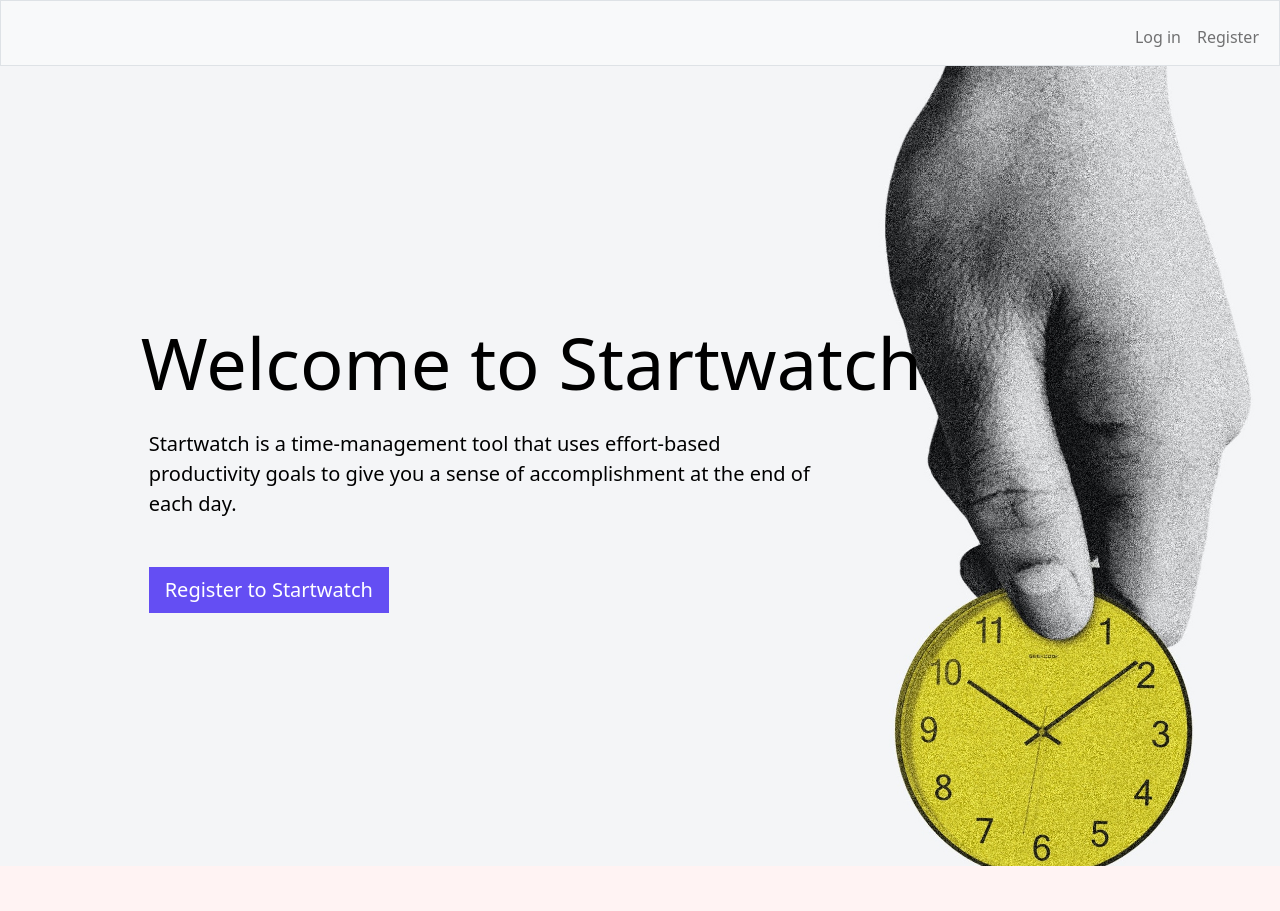
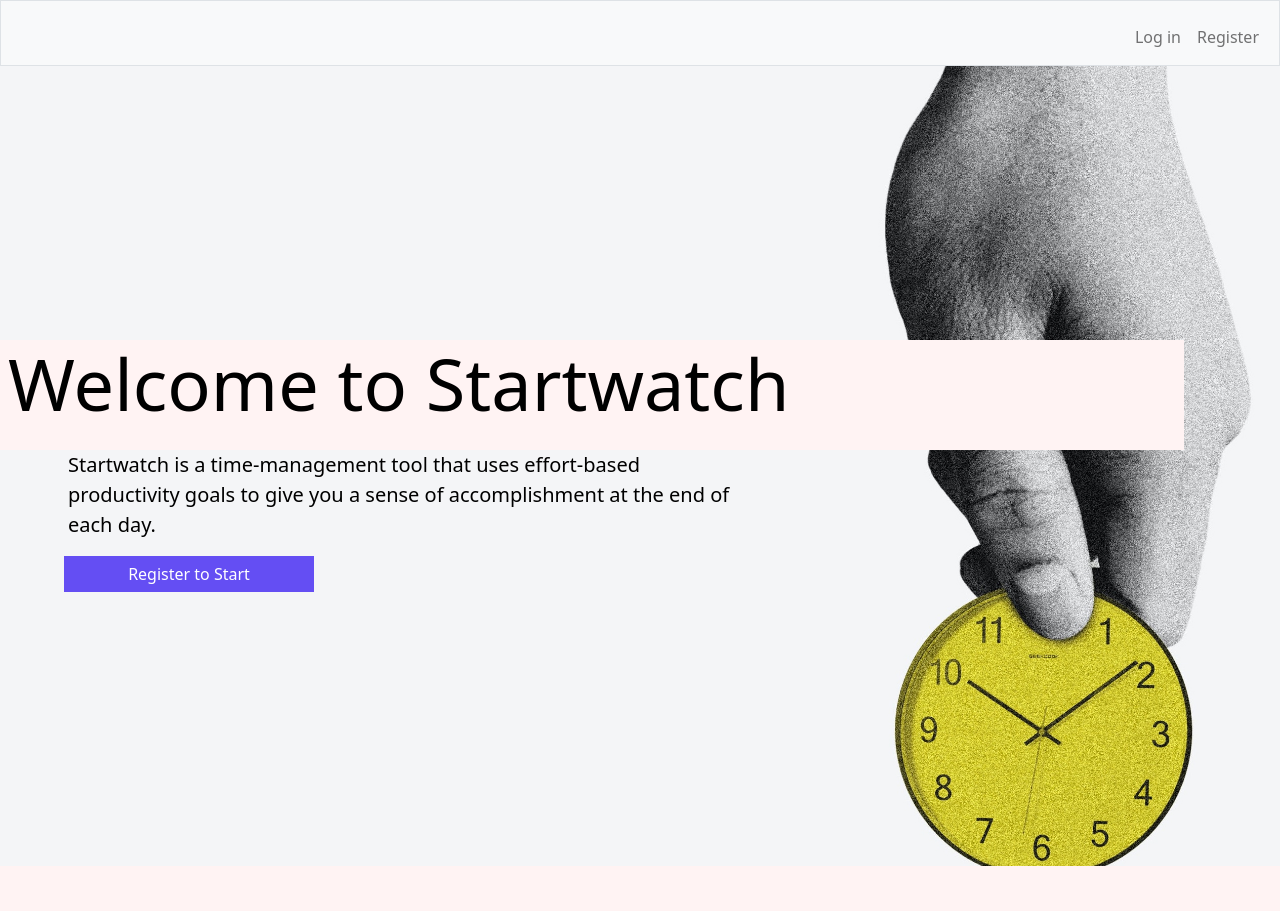
Before and after one commit to zepedae/startwatch, a Flask app: page / in a window 1280 px wide. Shown: the top 911 px of the page. Run offline with Flask 2, Linux system fonts and the light colour scheme.

```diff
--- a/app.py
+++ b/app.py
@@ -115,7 +115,7 @@ def login():
             session['loggedin'] = True
             session['id'] = user['id']
             session['username'] = user['username']
-            return redirect("watches.html")
+            return redirect("/watches")
 
 
     else:
--- a/static/style.css
+++ b/static/style.css
@@ -6,14 +6,90 @@
     font-family: 'Gill Sans', 'Gill Sans MT', Calibri, 'Trebuchet MS', sans-serif;
     font-size: 4em;
 } */
-.container{
-    height: 300px;
-    width: 100%;
+.container-fluid{
   margin-left: auto;
   margin-right: auto;
+}
+
+
+
+/* Landing page */
+.header {
   display: flex;
   flex-direction: column;
+  justify-content: center;
+}
+
+.landing-header {
+  background-image: url('morgan-housel-X_fbh4Utwk4-unsplash.jpg');
+  background-attachment: fixed;
+  background-size: cover;
+  background-position: center;
+  color: rgba(0,0,0,1);
+  align-items: start !important;
+  overflow: visible;
+}
+
+.header-back{
+  width: 100vw !important;
+  background-color: rgb(255, 243, 243);
+  margin-left: calc((-100vw + 100%) / 2);
+  margin-right: calc((-100vw + 100%) * 2);
+
+}
+
+.landing-header-3 {
+  width: 60%;
+  font-size: font-size-base * 1.75 !important;
+}
+
+.btn-land {
+  width: 250px !important;
+  font-weight: 300;
+}
+
+.vertical-center {
+  min-height: 100%;
+  min-height: 100%;
+  display: flex;
   align-items: center;
+}
+
+.features {
+  background-color: rgb(255, 243, 243);
+  height: 400px;
+}
+
+
+/* Log In */
+.header-login {
+  background-color: rgb(255, 243, 243);
+}
+
+.form-control {
+  border-radius: 0;
+}
+
+.btn-std {
+  font-weight: 300px;
+  font-size: 1rem;
+  width: 175px;
+}
+
+#blackout {
+  width:100%;
+  height:100%; /* make sure you have set parents to a height of 100% too*/
+  position: absolute;
+  left:0; top:0;
+  z-index:10; /*just to make sure its on top*/
+  background:rgba(0,0,0,.5);
+  display: none;
+}
+
+#delete-form {
+  display: flex;
+  flex-direction: column;
+  background: white;
 }
 
 #display{
@@ -44,47 +120,6 @@
 
   display: flex;
   align-items: center;
-}
-
-
-.landing-header {
-    background-image: url('morgan-housel-X_fbh4Utwk4-unsplash.jpg');
-    background-attachment: fixed;
-    background-size: cover;
-    background-position: center;
-    color: black;
-}
-
-.landing-header-3 {
-    width: 60%;
-    font-size: font-size-base * 1.75 !important;
-}
-
-.vertical-center {
-    min-height: 100%;
-    min-height: 100vh;
-    display: flex;
-    align-items: center;
-  }
-
-.features {
-    background-color: #fff3f3;
-}
-
-#blackout {
-    width:100%;
-    height:100%; /* make sure you have set parents to a height of 100% too*/
-    position: absolute;
-    left:0; top:0;
-    z-index:10; /*just to make sure its on top*/
-    background:rgba(0,0,0,.5);
-    display: none;
-}
-
-#delete-form {
-    display: flex;
-    flex-direction: column;
-    background: white;
 }
 
 /* Popup container */
--- a/templates/index.html
+++ b/templates/index.html
@@ -56,8 +56,12 @@
                 </div>
             </div>
         </nav>
-        {% block main %}
-        {% endblock %}
+        <main>
+            <div class="container-fluid">
+            {% block main %}
+            {% endblock %}
+            </div>
+        </main>
         {% block javascript %}
         <script src="https://cdn.jsdelivr.net/npm/bootstrap@5.2.3/dist/js/bootstrap.bundle.min.js" integrity="sha384-kenU1KFdBIe4zVF0s0G1M5b4hcpxyD9F7jL+jjXkk+Q2h455rYXK/7HAuoJl+0I4" crossorigin="anonymous"></script>
         {% endblock %}
--- a/templates/landing.html
+++ b/templates/landing.html
@@ -5,37 +5,38 @@ Welcome
 {% endblock %}
 
 {% block main %}
-<main>
-    <div class="container-fluid header landing-header vertical-center">
-        <div class="offset-1 px-4">
+<div class="row header landing-header vertical-center px-5">
+    <div class="header-back px-2">
         <div class="landing-header-2 display-2 mb-4">Welcome to <span class="display-2 landing-sw">Startwatch</span></div>
-            <p class="landing-header-3 lead mb-5 ms-2">
+    </div>
+    <p class="landing-header-3 lead ms-2">
         Startwatch is a time-management tool that uses effort-based productivity goals to give you a sense of accomplishment at the end of each day.
     </p>
-            <button class="btn btn-lg btn-primary ms-2">Register to Startwatch</button>
+    <button class="btn btn-primary lead btn-land ms-3">Register to Start</button>
 </div>
-    </div>
-    <div class="container-fluid features text-center p-5">
-        <div class="row">
+<div class="row features text-center vertical-center p-5">
     <div class="col-lg-4 col-md-4 col-sm-12">
         <h3 class="feature-title display-5">Set</h3>
         <div class="material-symbols-outlined">
             list_alt
         </div>
-                <p>Lorem ipsum dolor sit amet, consectetur adipiscing elit. Quisque interdum quam odio, quis placerat ante luctus eu. Sed aliquet dolor id sapien rutrum, id vulputate quam iaculis.</p>
+        <p>Set effort-based productivity goals in the form of working time targets.</p>
     </div>
 
     <div class="col-lg-4 col-md-4 col-sm-12">
         <h3 class="feature-title display-5">Track</h3>
-                <img src="images/column-2.jpg" class="img-fluid">
-                <p>Lorem ipsum dolor sit amet, consectetur adipiscing elit. Quisque interdum quam odio, quis placerat ante luctus eu. Sed aliquet dolor id sapien rutrum, id vulputate quam iaculis.</p>
+        <div class="material-symbols-outlined">
+            pace
+        </div>
+        <p>Record working time to keep track of goals across various projects.</p>
     </div>
 
     <div class="col-lg-4 col-md-4 col-sm-12">
         <h3 class="feature-title display-5">Reflect</h3>
-                <img src="images/column-2.jpg" class="img-fluid">
-                <p>Lorem ipsum dolor sit amet, consectetur adipiscing elit. Quisque interdum quam odio, quis placerat ante luctus eu. Sed aliquet dolor id sapien rutrum, id vulputate quam iaculis.</p>
+        <div class="material-symbols-outlined">
+            monitoring
         </div>
+        <p>Visualize effort across time to reflect on goals, effort, and efficiency.</p>
     </div>
 </div>
     <!-- <div class="row landing-description">
@@ -46,7 +47,6 @@ Welcome
         • On days you don't finish your to-do list you know you've made the effort<br>
         • On days you finish your to-do list before your time goal, spend a that extra time working on things you avoid adding to your to-do list for whatever reason</div>
     </div>  -->
-</main>
 {% endblock %}
 
 {% block javascript %}
--- a/templates/watches.html
+++ b/templates/watches.html
@@ -5,7 +5,6 @@ Watches
 {% endblock %}
 
 {% block main %}
-<main class="container-fluid p-5 text-center">
 <div class="display-3 mb-5">Watches</div>
 <div class="row">
     {% for row in watches %}
@@ -19,5 +18,4 @@ Watches
         </div>
     {% endfor %}
 </div>
-</main>
 {% endblock %}
```
Also changed, not shown: templates/login.html (+7 -2 lines), templates/register.html (+6 -2 lines), 2 other files. Lines whose indentation alone changed are shown as unchanged.
